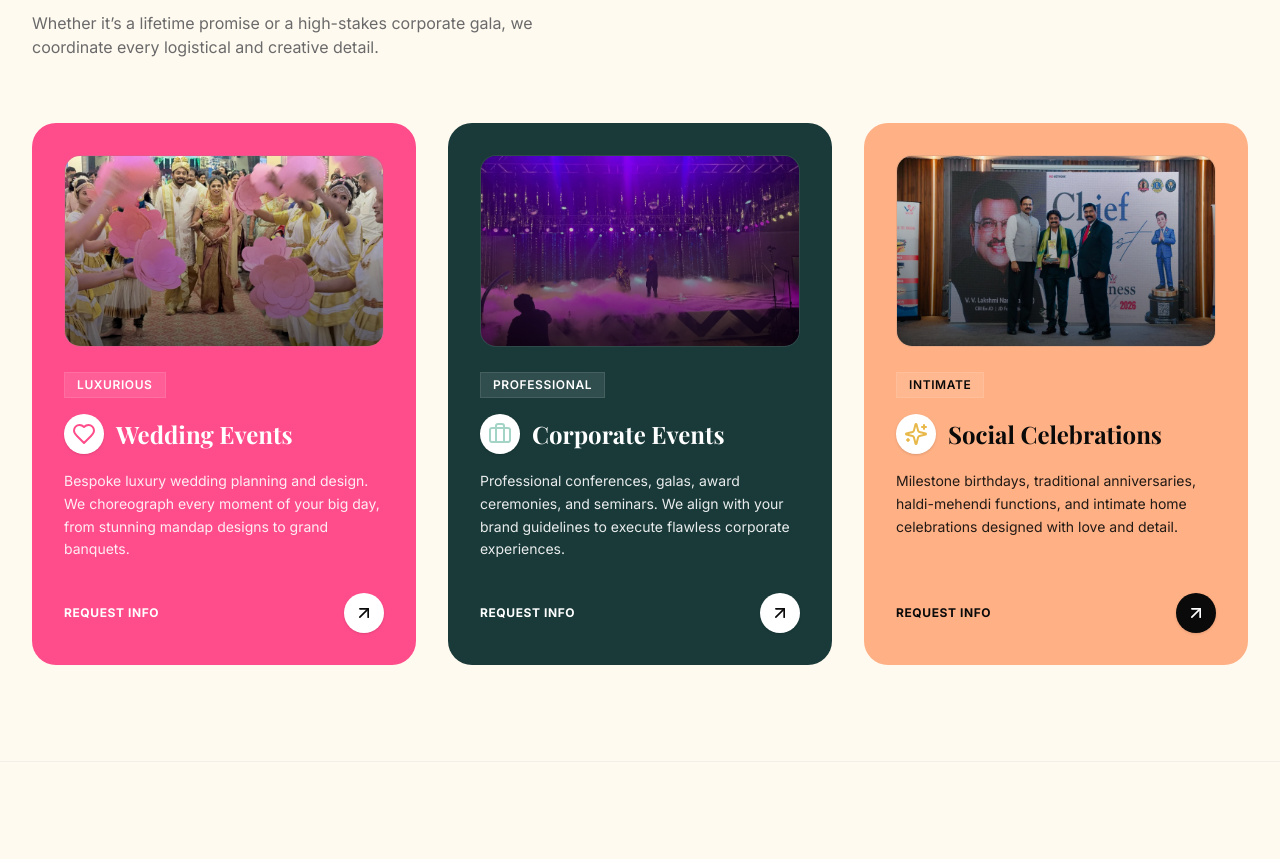
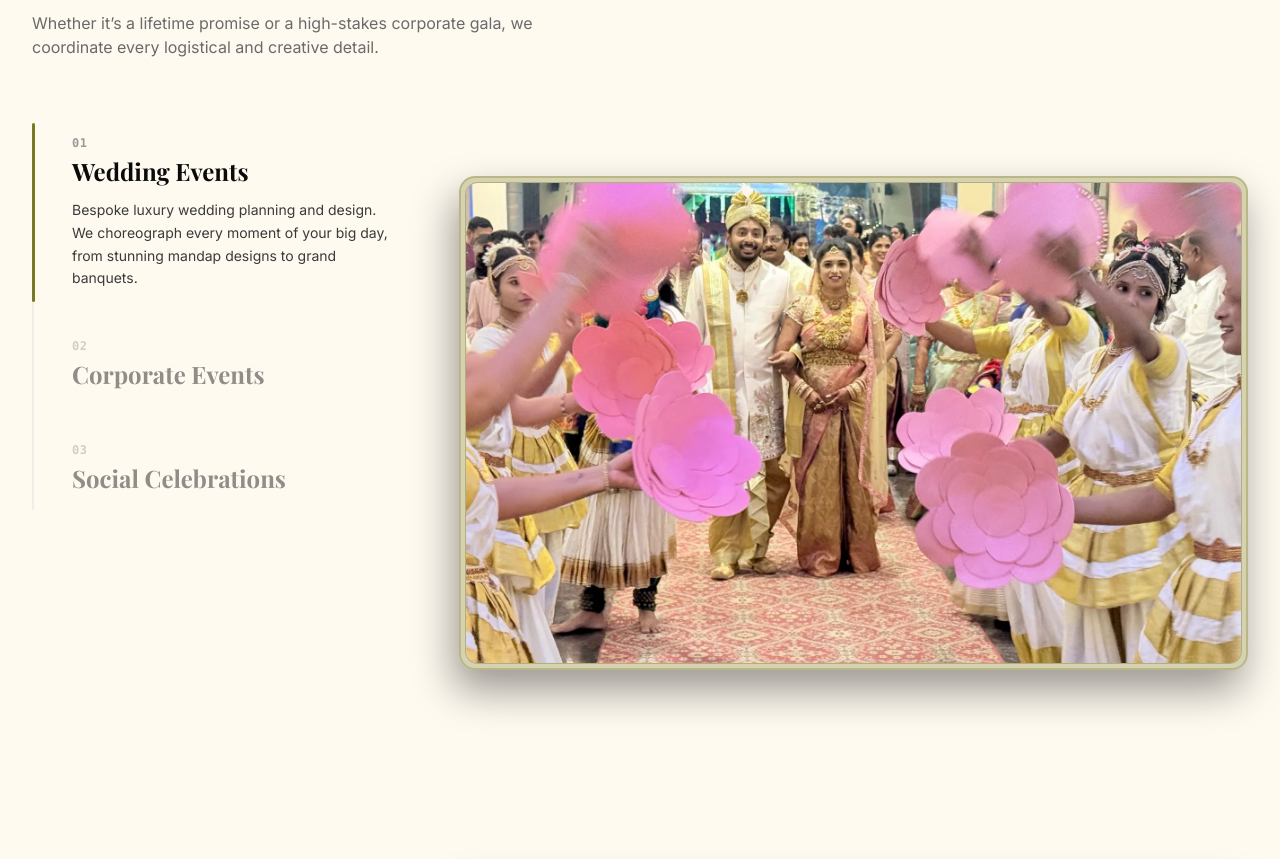
Before and after one commit to Srinadh118/sangeetha-lahari-events, a Next.js app: page / in a window 1280 px wide. Shown: the part 1600-2459 px from the top of the page. Built offline with nearby package versions, Linux system fonts and the light colour scheme; a web font is replaced by a local one.

Commit message:
feat: add interactive Services component with scroll-linked navigation and mobile responsiveness

```diff
--- a/app/globals.css
+++ b/app/globals.css
@@ -29,7 +29,9 @@
   --color-brand-peach: #ffb084;
   --color-brand-ochre: #e8b94a;
   --color-brand-orange: #F95E19;
+  --color-brand-orange-light: #fff4ec;
   --color-brand-olive: #797923;
+  --color-brand-olive-light: #f2f3e8;
   --color-brand-mint: #a4d4c5;
   --color-brand-coral: #ff6b5a;
 
--- a/components/Services.tsx
+++ b/components/Services.tsx
@@ -1,41 +1,107 @@
 "use client";
 
-import React from "react";
+import React, { useState, useEffect, useRef } from "react";
 import Image from "next/image";
+import { motion } from "framer-motion";
 import { Heart, Briefcase, Sparkles, ArrowUpRight } from "lucide-react";
 
 export default function Services() {
+  const [activeIndex, setActiveIndex] = useState(0);
+  const isScrolling = useRef(false);
+  const scrollTimeoutRef = useRef<number | null>(null);
+
   const services = [
     {
+      index: "01",
       title: "Wedding Events",
       description:
         "Bespoke luxury wedding planning and design. We choreograph every moment of your big day, from stunning mandap designs to grand banquets.",
-      icon: <Heart className="w-6 h-6 text-brand-pink" />,
-      colorClass: "bg-brand-pink text-white",
-      btnColorClass: "bg-white text-ink hover:bg-canvas",
+      icon: <Heart className="w-5 h-5 text-brand-olive" />,
+      colorClass: "bg-brand-olive",
+      textColor: "text-brand-olive",
+      badgeText: "Luxurious",
       imageName: "service-wedding.webp",
-      badgeText: "Luxurious",
     },
     {
+      index: "02",
       title: "Corporate Events",
       description:
         "Professional conferences, galas, award ceremonies, and seminars. We align with your brand guidelines to execute flawless corporate experiences.",
-      icon: <Briefcase className="w-6 h-6 text-brand-mint" />,
-      colorClass: "bg-brand-teal text-white",
-      btnColorClass: "bg-white text-ink hover:bg-canvas",
+      icon: <Briefcase className="w-5 h-5 text-brand-olive" />,
+      colorClass: "bg-brand-olive",
+      textColor: "text-brand-olive",
+      badgeText: "Professional",
       imageName: "service-corporate.webp",
-      badgeText: "Professional",
     },
     {
+      index: "03",
       title: "Social Celebrations",
       description:
         "Milestone birthdays, traditional anniversaries, haldi-mehendi functions, and intimate home celebrations designed with love and detail.",
-      icon: <Sparkles className="w-6 h-6 text-brand-ochre" />,
-      colorClass: "bg-brand-peach text-ink",
-      btnColorClass: "bg-primary text-white hover:bg-primary-active",
+      icon: <Sparkles className="w-5 h-5 text-brand-orange" />,
+      colorClass: "bg-brand-orange",
+      textColor: "text-brand-orange",
+      badgeText: "Intimate",
       imageName: "service-social.webp",
-      badgeText: "Intimate",
     },
+  ];
+
+  // Intersection Observer for desktop scrolling cards
+  useEffect(() => {
+    if (window.innerWidth < 768) return;
+
+    const observerOptions = {
+      root: null,
+      rootMargin: "-25% 0px -45% 0px", // focus area in the center of the viewport
+      threshold: 0.1,
+    };
+
+    const handleIntersection = (entries: IntersectionObserverEntry[]) => {
+      // Ignore intersection updates while a navigation transition (click) is scrolling the page
+      if (isScrolling.current) return;
+
+      entries.forEach((entry) => {
+        if (entry.isIntersecting) {
+          const id = entry.target.id;
+          const idx = parseInt(id.split("-")[2], 10);
+          if (!isNaN(idx)) {
+            setActiveIndex(idx);
+          }
+        }
+      });
+    };
+
+    const observer = new IntersectionObserver(handleIntersection, observerOptions);
+
+    services.forEach((_, idx) => {
+      const target = document.getElementById(`service-scroll-${idx}`);
+      if (target) observer.observe(target);
+    });
+
+    return () => observer.disconnect();
+  }, []);
+
+  const handleNavClick = (idx: number) => {
+    isScrolling.current = true;
+    setActiveIndex(idx);
+
+    const target = document.getElementById(`service-scroll-${idx}`);
+    if (target) {
+      target.scrollIntoView({ behavior: "smooth", block: "center" });
+    }
+
+    // Debounce lock release to prevent intermediate cards from stealing focus
+    if (scrollTimeoutRef.current) window.clearTimeout(scrollTimeoutRef.current);
+    scrollTimeoutRef.current = window.setTimeout(() => {
+      isScrolling.current = false;
+    }, 1000);
+  };
+
+  // Card theme styling map - very light shades of brand-olive and brand-orange
+  const cardThemeMap = [
+    { bg: "bg-brand-olive/30", border: "border-brand-olive/30" },
+    { bg: "bg-brand-olive/40", border: "border-brand-olive/30" },
+    { bg: "bg-brand-orange/20", border: "border-brand-orange/20" },
   ];
 
   return (
@@ -55,63 +121,152 @@ export default function Services() {
           </p>
         </div>
 
-        {/* Services Cards Grid */}
-        <div className="grid grid-cols-1 md:grid-cols-3 gap-8">
-          {services.map((service, index) => (
+        {/* Layout Grid */}
+        <div className="grid grid-cols-1 md:grid-cols-12 gap-12 lg:gap-16 items-start">
+
+          {/* Left Column: Sticky Navigation (Desktop Only) */}
+          <div className="hidden md:block md:col-span-4 sticky top-32 z-20">
+            <div className="relative pl-6 flex flex-col gap-6">
+              {/* Continuous vertical timeline track */}
+              <div className="absolute left-0 top-0 bottom-0 w-[2px] bg-hairline/60 rounded" />
+
+              {services.map((service, idx) => {
+                const isActive = activeIndex === idx;
+                return (
                   <div
-              key={index}
-              className={`group flex flex-col justify-between p-8 rounded-xl transition-all duration-300 transform hover:-translate-y-2 hover:shadow-xl cursor-pointer ${service.colorClass}`}
+                    key={idx}
+                    onClick={() => handleNavClick(idx)}
+                    className={`relative py-3 group cursor-pointer transition-all duration-300 pl-4 ${isActive ? "opacity-100" : "opacity-45 hover:opacity-75"
+                      }`}
                   >
-              <div>
-                {/* Service Image Card */}
-                <div className="relative w-full h-48 rounded-lg overflow-hidden mb-6 bg-black/10 border border-white/10">
+                    {/* Active line indicator overlay */}
+                    {isActive && (
+                      <motion.div
+                        layoutId="activeIndicator"
+                        className={`absolute left-[-24px] top-0 bottom-0 w-[3px] rounded-full ${service.colorClass}`}
+                        transition={{ type: "spring", stiffness: 380, damping: 30 }}
+                      />
+                    )}
+
+                    {/* Service Number */}
+                    <span className="text-xs font-mono font-semibold tracking-wider text-muted-soft block mb-1">
+                      {service.index}
+                    </span>
+
+                    {/* Title */}
+                    <h3 className="font-serif text-xl lg:text-2xl font-bold text-ink mb-1">
+                      {service.title}
+                    </h3>
+
+                    {/* Expandable Description */}
+                    <motion.div
+                      initial={false}
+                      animate={{
+                        height: isActive ? "auto" : 0,
+                        opacity: isActive ? 1 : 0,
+                      }}
+                      transition={{ duration: 0.35, ease: "easeInOut" }}
+                      className="overflow-hidden"
+                    >
+                      <p className="font-sans text-sm text-body leading-relaxed max-w-sm mt-2">
+                        {service.description}
+                      </p>
+                    </motion.div>
+                  </div>
+                );
+              })}
+            </div>
+          </div>
+
+          {/* Right Column: Scrollable Cards (Desktop Only) */}
+          <div className="hidden md:block md:col-span-8 space-y-24 pb-20">
+            {services.map((service, idx) => {
+              const theme = cardThemeMap[idx];
+              return (
+                <div
+                  key={idx}
+                  id={`service-scroll-${idx}`}
+                  className="min-h-[75vh] flex items-center justify-center first:pt-0"
+                >
+                  {/* Branded Padded Frame Card (Image only, big size, 3px padding) */}
+                  <div className={`w-full max-w-[820px] aspect-[16/10] rounded-2xl shadow-[-5px_20px_40px_rgba(0,0,0,0.40)] p-1 transition-all duration-300 ${theme.bg} border-2 ${theme.border} shadow-inset-lg`}>
+                    <div className={`relative w-full h-full rounded-[13px] overflow-hidden bg-black/5 border ${theme.border}`}>
                       <Image
                         src={`/images/${service.imageName}`}
                         alt={service.title}
                         fill
-                    sizes="(max-width: 768px) 100vw, 33vw"
-                    className="object-cover transition-transform duration-500 group-hover:scale-105"
+                        sizes="(max-width: 1024px) 100vw, 820px"
+                        className="object-cover"
+                        priority={idx === 0}
                       />
-                  <div className="absolute inset-0 bg-gradient-to-t from-black/60 to-transparent" />
+                    </div>
+                  </div>
+                </div>
+              );
+            })}
           </div>
 
-                {/* Badge Pill */}
-                <span className="inline-block px-3 py-1 rounded-pill bg-white/10 backdrop-blur-sm text-xs font-semibold tracking-wider uppercase mb-4 border border-white/10">
-                  {service.badgeText}
+          {/* Mobile Fallback Stack (Mobile & Tablet < md) */}
+          <div className="block md:hidden col-span-12 space-y-12">
+            {services.map((service, idx) => {
+              const theme = cardThemeMap[idx];
+              return (
+                <div
+                  key={idx}
+                  className="flex flex-col gap-6 p-6 rounded-xl border border-hairline/60 bg-surface-soft shadow-sm"
+                >
+                  {/* Title and Index Row */}
+                  <div className="flex items-center justify-between border-b border-hairline/60 pb-3">
+                    <div className="flex items-center gap-3">
+                      <span className={`text-xs font-mono font-bold px-2 py-0.5 rounded-sm ${service.colorClass} text-white`}>
+                        {service.index}
                       </span>
-
-                {/* Title & Icon Header */}
-                <div className="flex items-center gap-3 mb-4">
-                  <div className="p-2 bg-white rounded-full shadow-sm">
-                    {service.icon}
-                  </div>
-                  <h3 className="font-serif text-2xl font-bold">
+                      <h3 className="font-serif text-xl md:text-2xl font-bold text-ink">
                         {service.title}
                       </h3>
                     </div>
-
-                {/* Description */}
-                <p className="font-sans text-sm opacity-90 leading-relaxed mb-8">
-                  {service.description}
-                </p>
+                    <span className="font-sans text-xs font-semibold uppercase tracking-wider text-muted">
+                      {service.badgeText}
+                    </span>
                   </div>
 
-              {/* Action Button */}
-              <div className="flex justify-between items-center mt-auto">
-                <span className="font-sans text-xs font-bold uppercase tracking-wider">
-                  Request Info
-                </span>
-                <div
-                  className={`w-10 h-10 rounded-full flex items-center justify-center shadow-sm transition-transform group-hover:rotate-45 ${service.btnColorClass}`}
-                >
-                  <ArrowUpRight className="w-5 h-5" />
+                  {/* Solid-colored shell card for mobile (3px padding, no text) */}
+                  <div className={`w-full aspect-[16/10] rounded-xl shadow-md p-[3px] ${theme.bg}`}>
+                    <div className="relative w-full h-full rounded-[9px] overflow-hidden bg-black/5">
+                      <Image
+                        src={`/images/${service.imageName}`}
+                        alt={service.title}
+                        fill
+                        sizes="(max-width: 768px) 100vw, 450px"
+                        className="object-cover"
+                      />
                     </div>
                   </div>
 
+                  {/* Description and Action */}
+                  <div className="flex flex-col gap-4 mt-2">
+                    <p className="font-sans text-sm text-body leading-relaxed">
+                      {service.description}
+                    </p>
+
+                    <a
+                      href="#contact"
+                      className="inline-flex items-center justify-between px-4 py-2.5 rounded-md border border-hairline hover:bg-canvas transition-colors group"
+                    >
+                      <span className="font-sans text-xs font-bold uppercase tracking-wider text-ink">
+                        Request Consult
+                      </span>
+                      <div className="w-8 h-8 rounded-full bg-primary text-white flex items-center justify-center shadow-sm group-hover:rotate-45 transition-transform">
+                        <ArrowUpRight className="w-4 h-4" />
                       </div>
-          ))}
+                    </a>
+                  </div>
+                </div>
+              );
+            })}
           </div>
 
+        </div>
       </div>
     </section>
   );
```
Lines whose indentation alone changed are shown as unchanged.
